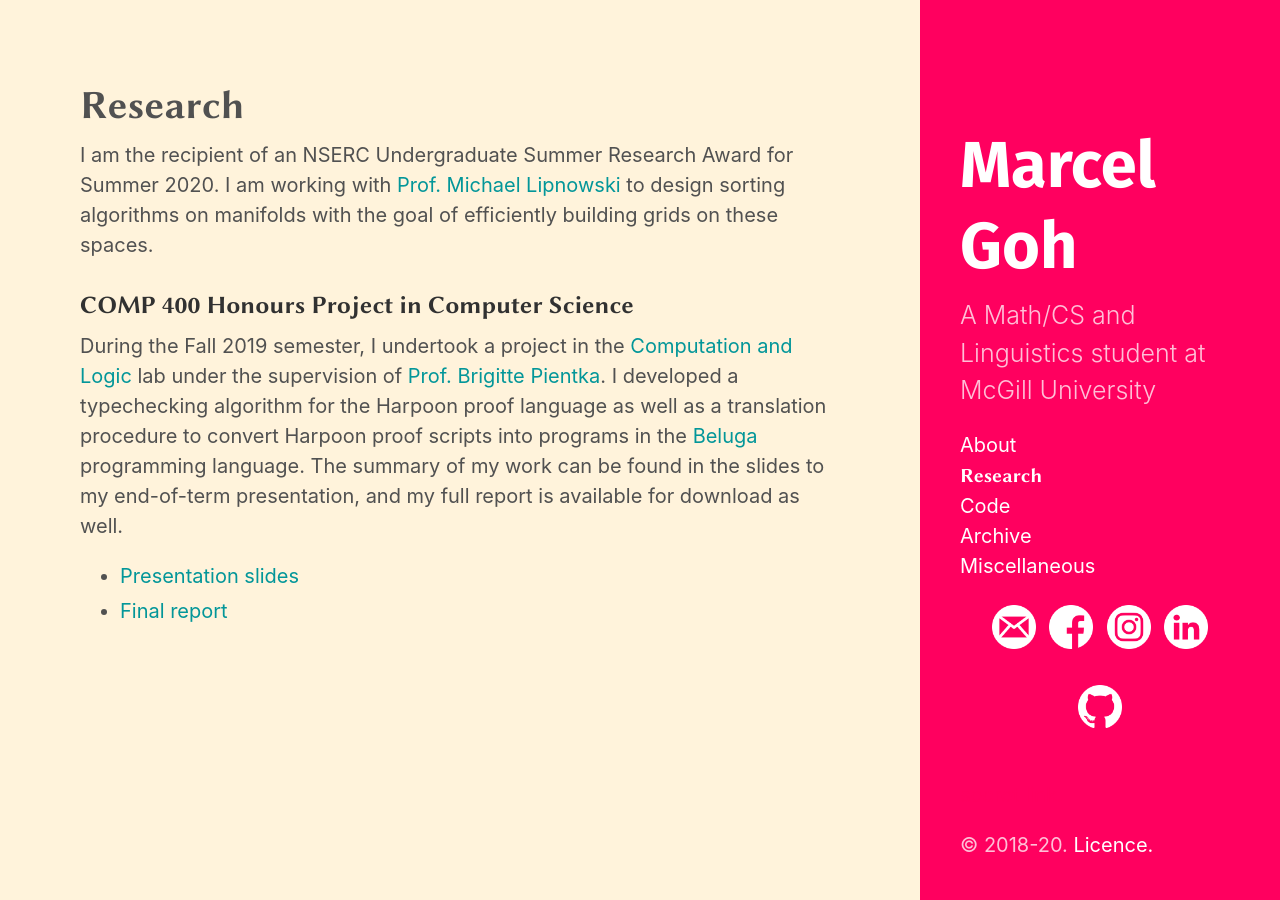
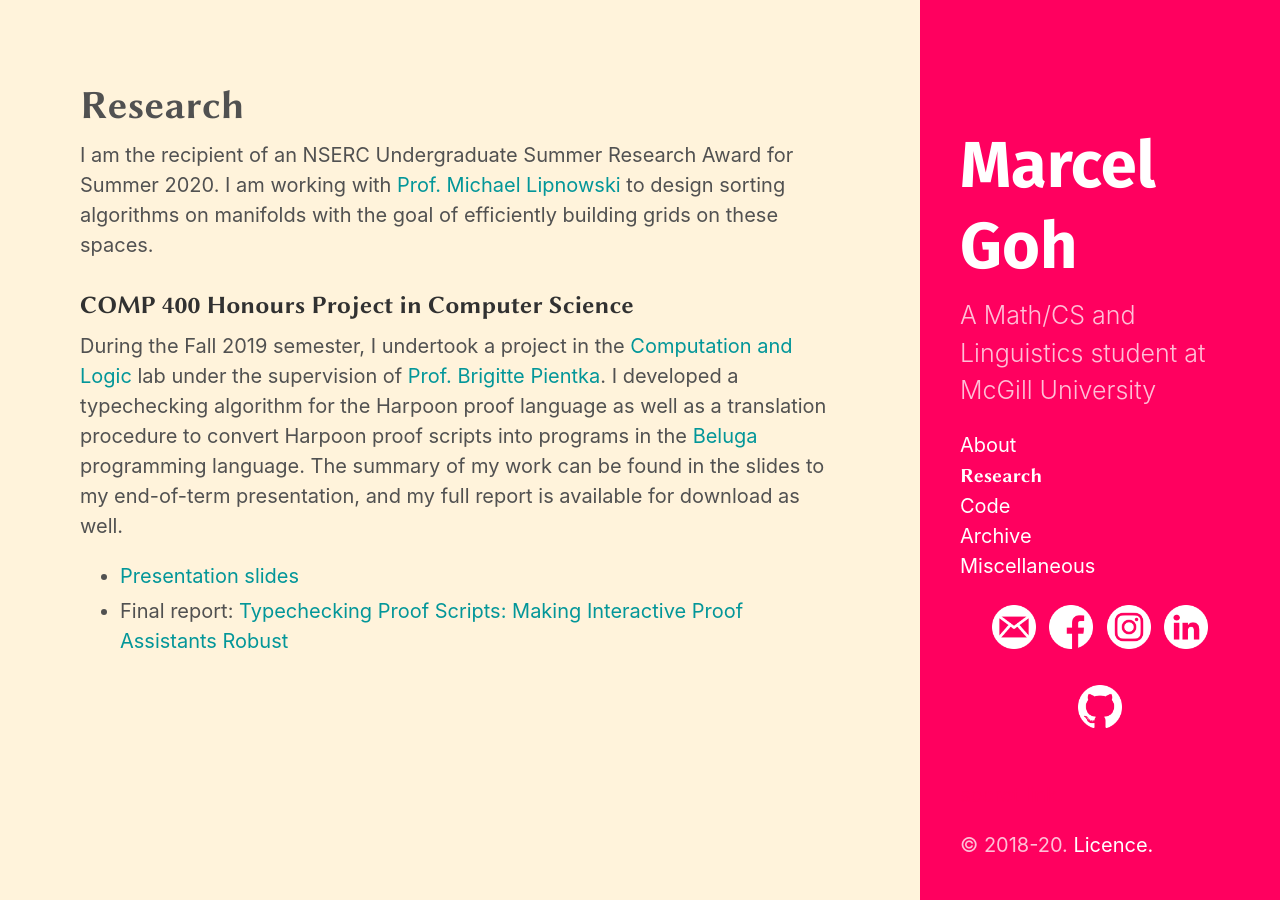
Before and after one commit to marcelgoh/marcelgoh.github.io, a Jekyll site: the page built from research/index.md, in a window 1280 px wide. Built offline with Jekyll 4.4.1, drawn with Linux system fonts in a browser that asks for light colours; some web fonts are replaced.

Commit message:
400 report link

```diff
--- a/research/index.md
+++ b/research/index.md
@@ -10,4 +10,4 @@ I am the recipient of an NSERC Undergraduate Summer Research Award for Summer 20
 During the Fall 2019 semester, I undertook a project in the [Computation and Logic](http://complogic.cs.mcgill.ca) lab under the supervision of [Prof. Brigitte Pientka](https://www.cs.mcgill.ca/~bpientka/about.html). I developed a typechecking algorithm for the Harpoon proof language as well as a translation procedure to convert Harpoon proof scripts into programs in the [Beluga](http://complogic.cs.mcgill.ca/beluga/) programming language. The summary of my work can be found in the slides to my end-of-term presentation, and my full report is available for download as well.
 
 + [Presentation slides]({{ site.baseurl }}/research/comp-400-slides.pdf)
-+ [Final report]({{ site.baseurl }}/research/typechecking-proof-scripts.pdf)
++ Final report: [Typechecking Proof Scripts: Making Interactive Proof Assistants Robust]({{ site.baseurl }}/research/typechecking-proof-scripts.pdf)
```
Also changed, not shown: 1 other file.
